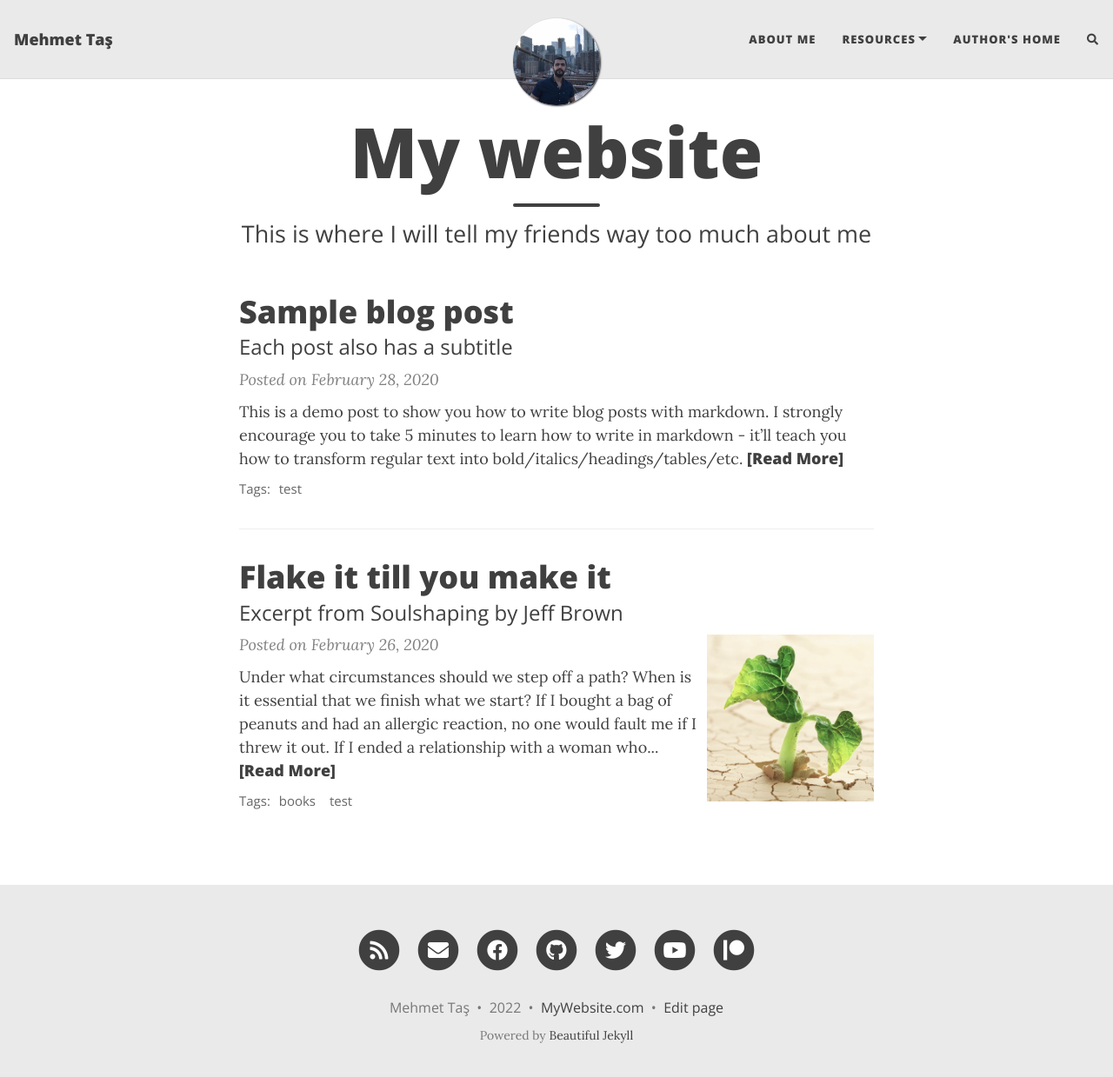
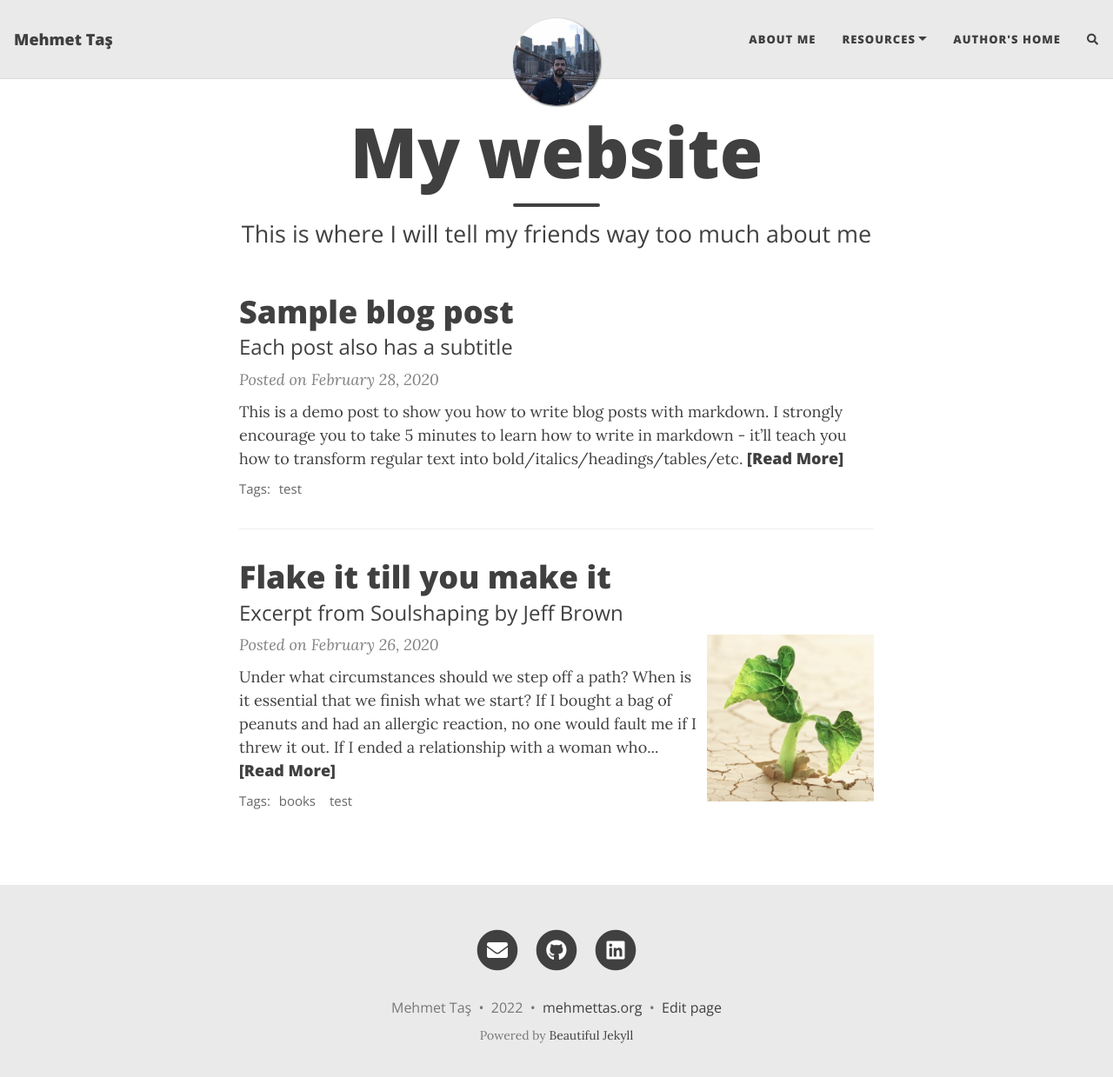
Before and after one commit to mehmettas/mehmettas.site, a Jekyll site: the page built from index.html, in a window 1280 px wide and 1252 px high. Shown: the top 1239 px of the window at 87% size. Built offline with Jekyll 4.4.1, drawn with Linux system fonts in a browser that asks for light colours; nearby versions of some CDN libraries; the list of posts is cut into pages by our own code; comment, search, counter and statistics services are not loaded.

```diff
--- a/_config.yml
+++ b/_config.yml
@@ -49,16 +49,11 @@ round-avatar: true
 # Select the social network links that you want to show in the footer.
 # Uncomment the links you want to show and add your information to each one.
 social-network-links:
-  email: "someone@example.com"
-  rss: true  # remove this line if you don't want to show an RSS link at the bottom
-  facebook: deanattali
-  github: daattali
-  twitter: daattali
-  patreon: DeanAttali
-  youtube: c/daattali
+  email: "m_tas@outlook.com"
+  github: mehmettas
+  linkedin: mehmettass
 #  medium: yourname
 #  reddit: yourname
-#  linkedin: daattali
 #  xing: yourname
 #  stackoverflow: "3943160/daattali"
 #  snapchat: deanat78
@@ -88,13 +83,15 @@ rss-description: This website is a virtual proof that I'm awesome
 # Select which social network share links to show in posts
 share-links-active:
   twitter: true
-  facebook: true
+  email: true
+  github: true
   linkedin: true
+  facebook: false
   vk: false
 
 # How to display the link to your website in the footer
 # Remove this if you don't want a link in the footer
-url-pretty: "MyWebsite.com"
+url-pretty: "mehmettas.org"
 
 # Excerpt word length - Truncate the excerpt of each post on the feed page to the specified number of words
 excerpt_length: 50
```
